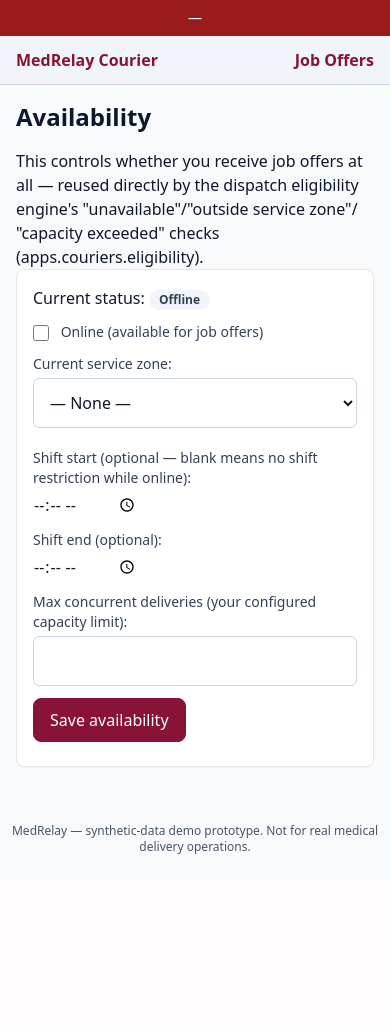
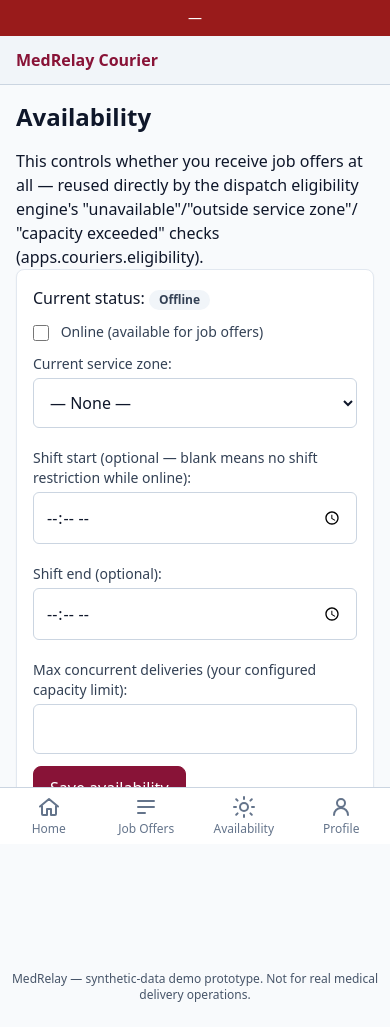
Before and after one commit to mxhasan03/MedRelay, a Django app: template templates/couriers/availability.html in a window 390 px wide. Before the commit the page ends 854 px from the top, so only its background shows below. Run offline with Django 5.2, Linux system fonts and the light colour scheme; the template is opened without the code that fills it, so the values that code supplies are empty; parts of the project's set-up code (start-up, migrations or seed data) failed here and were passed over; some libraries are stand-ins or nearby versions.

Commit message:
feat(couriers): app-like bottom tab bar navigation
Add a fixed bottom tab bar (Home, Job Offers, Availability, Profile) to the
courier PWA shell, with the active tab marked both visually and via
aria-current="page". Simplify the top nav to a brand-only header now that
the bottom tab bar is the app's real navigation surface, and document the
decision to keep this file's mobile-sized .card/.btn separate from
templates/base.html's shared desktop-oriented versions (still reusing the
shared .badge-* classes unmodified).

Co-Authored-By: Claude Sonnet 5 <noreply@anthropic.com>

```diff
--- a/templates/couriers/base.html
+++ b/templates/couriers/base.html
@@ -12,7 +12,20 @@
    that never needs horizontal scrolling. Reusable `.btn`/`.card` component
    classes are defined with Tailwind's `@apply` via a `text/tailwindcss`
    style block, which the Tailwind CDN "Play" build processes client-side
-   (see templates/base.html's docstring on the CDN-vs-build-step decision). {% endcomment %}
+   (see templates/base.html's docstring on the CDN-vs-build-step decision).
+
+   Deliberately kept separate from templates/base.html's shared `.card`/`.btn`
+   `@layer components` definitions (added in the dispatch-console cleanup
+   pass) rather than unified with them: this file's versions carry the
+   courier PWA's mobile-specific 44px-minimum touch-target sizing
+   (`min-h-[44px] min-w-[44px]`, larger `p-3` form-control padding) that the
+   desktop-oriented ops-console defaults do not need and should not inherit.
+   `templates/base.html`'s own docstring already documents this file as
+   intentionally excluded from that pass for the same reason. The shared
+   `.badge-*` classes (also `@layer components` in templates/base.html),
+   by contrast, ARE reused here unmodified (see couriers/profile.html and
+   couriers/availability.html) — badges are small status-label styling with
+   no touch-target sizing concern, so there is no reason to fork them. {% endcomment %}
 <style type="text/tailwindcss">
   .btn {
     @apply inline-flex items-center justify-center min-h-[44px] min-w-[44px] text-base font-medium rounded-lg border border-rose-900 bg-rose-900 text-white px-4 py-2 no-underline m-1 ml-0;
@@ -26,19 +39,63 @@
   .card {
     @apply border border-slate-200 rounded-lg p-4 mb-4 bg-white shadow-sm;
   }
-  input[type="text"], input[type="number"], input[type="tel"], select, textarea {
+  input[type="text"], input[type="number"], input[type="tel"], input[type="time"], select, textarea {
     @apply text-base p-3 w-full mb-2 border border-slate-300 rounded-md;
   }
 </style>
 {% endblock %}
 {% block content %}
-<nav class="courier-nav flex justify-between items-center px-4 py-3 bg-slate-100 border-b border-slate-300" aria-label="Courier navigation">
+{% comment %} Top nav simplified to a brand-only header now that the bottom
+   tab bar below is the app's real navigation surface — the old top nav's
+   two links ("MedRelay Courier" home link / "Job Offers" link) duplicated
+   two of the bottom tab bar's four destinations. Kept as a real link back to
+   Home (not just static text) since it is still the fastest way back to the
+   top of the app from anywhere, matching common installed-app conventions
+   (a tap on the app name/logo returns home). {% endcomment %}
+<nav class="courier-nav flex items-center px-4 py-3 bg-slate-100 border-b border-slate-300" aria-label="Courier navigation">
   <a href="{% url 'courier-home' %}" class="text-rose-900 font-bold no-underline">MedRelay Courier</a>
-  <a href="{% url 'courier-job-offer-list' %}" class="text-rose-900 font-bold no-underline">Job Offers</a>
 </nav>
-<div class="courier-container max-w-md mx-auto p-4">
+<div class="courier-container max-w-md mx-auto p-4 pb-24">
   {% block courier_content %}{% endblock %}
 </div>
+{% comment %} App-like bottom tab bar (fixed, mobile-first) — the four
+   courier-facing screens: the two that already existed (Home, Job Offers)
+   plus the two new ones (Availability, Profile). `pb-24` on the container
+   above keeps page content from being hidden behind this fixed bar. Active
+   tab is determined from `request.resolver_match.url_name` (available on
+   every Django-resolved request) and marked both visually (`.badge`-style
+   fill + bold text) and semantically (`aria-current="page"`), never by
+   color alone. {% endcomment %}
+<nav class="courier-tabbar fixed bottom-0 inset-x-0 z-40 flex bg-white border-t border-slate-300 pb-[env(safe-area-inset-bottom)]" aria-label="Courier bottom navigation">
+  {% url 'courier-home' as home_url %}
+  {% url 'courier-job-offer-list' as offers_url %}
+  {% url 'courier-availability' as availability_url %}
+  {% url 'courier-profile' as profile_url %}
+  <a href="{{ home_url }}"
+     class="flex-1 flex flex-col items-center justify-center gap-0.5 min-h-[56px] py-1 no-underline text-xs {% if request.resolver_match.url_name == 'courier-home' %}text-rose-900 font-bold{% else %}text-slate-500{% endif %}"
+     {% if request.resolver_match.url_name == 'courier-home' %}aria-current="page"{% endif %}>
+    <svg class="w-6 h-6" viewBox="0 0 24 24" fill="none" stroke="currentColor" stroke-width="2" aria-hidden="true"><path stroke-linecap="round" stroke-linejoin="round" d="M3 11.5 12 4l9 7.5M5 10v9a1 1 0 0 0 1 1h4v-6h4v6h4a1 1 0 0 0 1-1v-9"/></svg>
+    <span>Home</span>
+  </a>
+  <a href="{{ offers_url }}"
+     class="flex-1 flex flex-col items-center justify-center gap-0.5 min-h-[56px] py-1 no-underline text-xs {% if request.resolver_match.url_name == 'courier-job-offer-list' %}text-rose-900 font-bold{% else %}text-slate-500{% endif %}"
+     {% if request.resolver_match.url_name == 'courier-job-offer-list' %}aria-current="page"{% endif %}>
+    <svg class="w-6 h-6" viewBox="0 0 24 24" fill="none" stroke="currentColor" stroke-width="2" aria-hidden="true"><path stroke-linecap="round" stroke-linejoin="round" d="M4 6h16M4 12h16M4 18h7"/></svg>
+    <span>Job Offers</span>
+  </a>
+  <a href="{{ availability_url }}"
+     class="flex-1 flex flex-col items-center justify-center gap-0.5 min-h-[56px] py-1 no-underline text-xs {% if request.resolver_match.url_name == 'courier-availability' %}text-rose-900 font-bold{% else %}text-slate-500{% endif %}"
+     {% if request.resolver_match.url_name == 'courier-availability' %}aria-current="page"{% endif %}>
+    <svg class="w-6 h-6" viewBox="0 0 24 24" fill="none" stroke="currentColor" stroke-width="2" aria-hidden="true"><path stroke-linecap="round" stroke-linejoin="round" d="M8 12a4 4 0 1 1 8 0 4 4 0 0 1-8 0Z"/><path stroke-linecap="round" stroke-linejoin="round" d="M12 2v2m0 16v2M4.2 4.2l1.4 1.4m12.8 12.8 1.4 1.4M2 12h2m16 0h2M4.2 19.8l1.4-1.4m12.8-12.8 1.4-1.4"/></svg>
+    <span>Availability</span>
+  </a>
+  <a href="{{ profile_url }}"
+     class="flex-1 flex flex-col items-center justify-center gap-0.5 min-h-[56px] py-1 no-underline text-xs {% if request.resolver_match.url_name == 'courier-profile' %}text-rose-900 font-bold{% else %}text-slate-500{% endif %}"
+     {% if request.resolver_match.url_name == 'courier-profile' %}aria-current="page"{% endif %}>
+    <svg class="w-6 h-6" viewBox="0 0 24 24" fill="none" stroke="currentColor" stroke-width="2" aria-hidden="true"><path stroke-linecap="round" stroke-linejoin="round" d="M12 12a4 4 0 1 0 0-8 4 4 0 0 0 0 8Zm-7 8a7 7 0 0 1 14 0"/></svg>
+    <span>Profile</span>
+  </a>
+</nav>
 {% endblock %}
 {% block extra_scripts %}
 <script src="{% static 'js/offline-queue.js' %}"></script>
```
